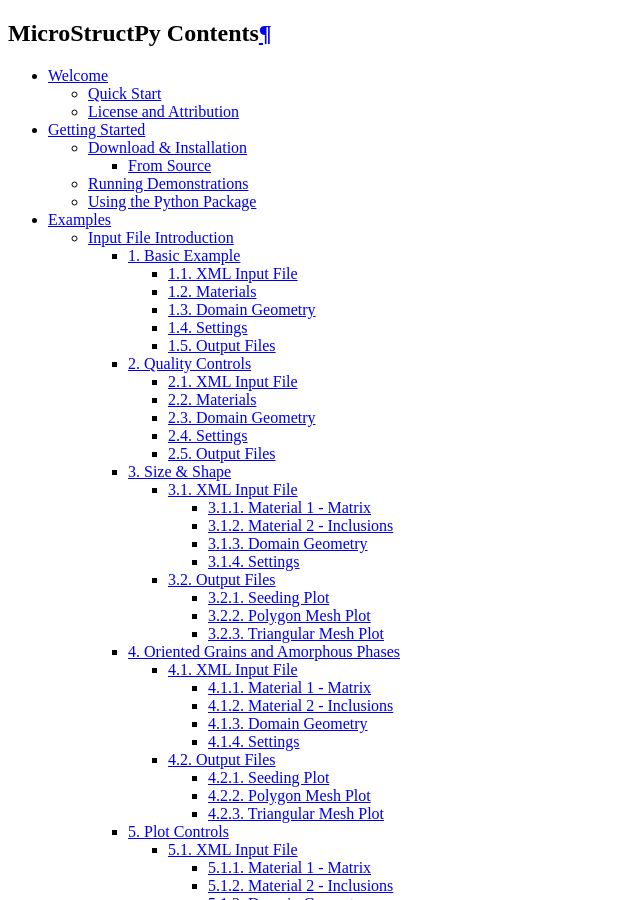
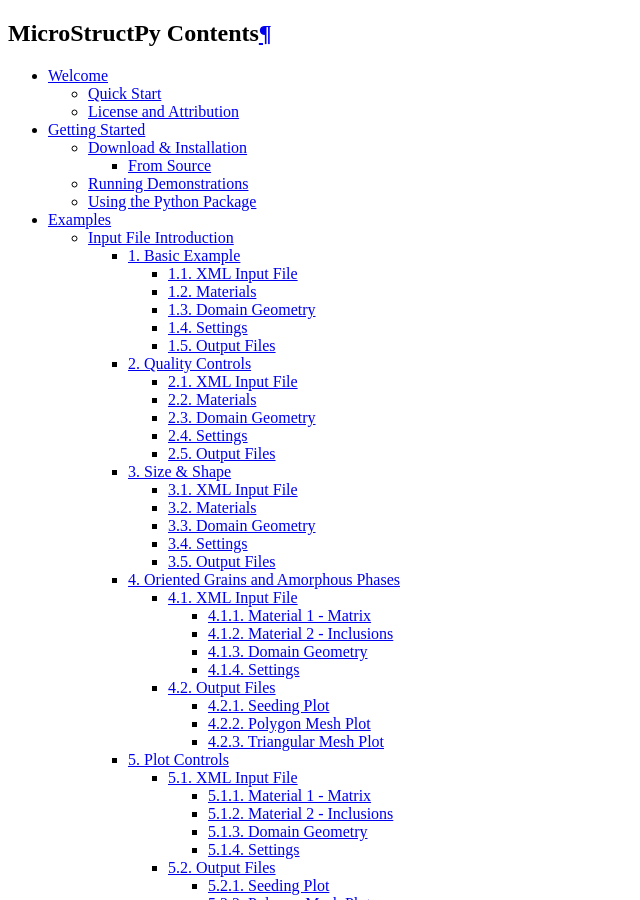
Before and after one commit to kip-hart/MicroStructPy, a Sphinx documentation site: the page built from docs/source/contents.rst, in a window 1280 px wide and 900 px high. Shown: the whole window, without its empty margins (0-640 px from the left). Built offline with Sphinx 7.4.7, drawn with Linux system fonts in a browser that asks for light colours; some of the changed lines change nothing that is shown.

Commit message:
updated 3rd input file introduction

```diff
--- a/docs/source/ex_3_size_shape.rst
+++ b/docs/source/ex_3_size_shape.rst
@@ -18,24 +18,11 @@
     :language: xml
 
 
-Material 1 - Matrix
--------------------
-
-.. literalinclude:: ../../examples/intro_3_size_shape.xml
-    :language: xml
-    :lines: 3-14
-    :dedent: 4
+Materials
+=========
 
 There are two materials, in a 2:1 ratio based on volume.
 The first is a matrix, which is represented with small circles.
-
-Material 2 - Inclusions
------------------------
-
-.. literalinclude:: ../../examples/intro_3_size_shape.xml
-    :language: xml
-    :lines: 16-32
-    :dedent: 4
 
 The second material consists of elliptical inclusions with size ranging from
 0 to 2 and aspect ratio ranging from 1 to 3.
@@ -44,53 +31,81 @@
 uniformly distributed from 0 to 360 degrees.
 
 Domain Geometry
----------------
-
-.. literalinclude:: ../../examples/intro_3_size_shape.xml
-    :language: xml
-    :lines: 23-27
-    :dedent: 4
+===============
 
 These two materials fill a square domain.
 The bottom-left corner of the rectangle is the origin, which puts the
 rectangle in the first quadrant.
-The side length is 20, which is 10x the size of the inclusions.
+The side length is 20, which is 10x the size of the inclusions
+to ensure that the microstructure is statistically representative.
 
 
 Settings
---------
+========
 
-.. literalinclude:: ../../examples/intro_3_size_shape.xml
-    :language: xml
-    :lines: 29-43
-    :dedent: 4
+Many settings have been left to their defaults, with the exceptions being the
+verbose mode and output directory.
 
-PNG files of each step in the process will be output, as well as the
-intermediate text files.
-They are saved in a folder named ``intro_3_size_shape``, in the current directory
-(i.e ``./intro_3_size_shape``).
+By default, MicroStructPy does not print status updates to the command line.
+Switching the verbose mode on will regularly print the status of the code.
+
+The output directory is a filepath for writing text and image files.
+By default, MicroStructPy outputs texts files containing data on the seeds,
+polygon mesh, and triangular mesh as well as the corresponding image files,
+saved in PNG format.
+
+.. note::
+
+    The ``<directory>`` field can be an absolute or relative filepath. If it is
+    relative, outputs are written relative to the **input file**, not the
+    current working directory.
 
 
 Output Files
 ============
 
-The three plots that this file generates are the seeding, the polygon mesh,
-and the triangular mesh.
+.. only:: not latex
 
-Seeding Plot
-------------
+    The three plots that this file generates are the seeding, the polygon mesh,
+    and the triangular mesh.
+    These three plots are shown below.
 
-.. image:: ../../examples/intro_3_size_shape/seeds.png
-   :alt: Seed particles.
+    .. figure:: ../../examples/intro_3_size_shape/seeds.png
+        :alt: Seed geometries.
 
-Polygon Mesh Plot
------------------
+        Seed geometries
 
-.. image:: ../../examples/intro_3_size_shape/polymesh.png
-   :alt: Polygon mesh.
+    .. figure:: ../../examples/intro_3_size_shape/polymesh.png
+        :alt: Polygonal mesh.
 
-Triangular Mesh Plot
---------------------
+        Polygonal mesh
 
-.. image:: ../../examples/intro_3_size_shape/trimesh.png
-   :alt: Triangular mesh.
+    .. figure:: ../../examples/intro_3_size_shape/trimesh.png
+        :alt: Triangular mesh.
+
+        Triangular mesh
+
+.. only:: latex
+
+    .. raw:: latex
+
+        The three plots that this file generates are the seeding, the polygon mesh,
+        and the triangular mesh.
+        These three plots are shown in Fig.~\ref{fig:ex_3_size_shape}.
+
+        \begin{figure}[htbp]
+            \centering
+            \subfloat[Seed geometries]{
+                \includegraphics[width=0.3\textwidth]{../../examples/intro_3_size_shape/seeds.png}
+            }
+            ~
+            \subfloat[Polygonal mesh]{
+                \includegraphics[width=0.3\textwidth]{../../examples/intro_3_size_shape/polymesh.png}
+            }
+            ~
+            \subfloat[Triangular mesh]{
+                \includegraphics[width=0.3\textwidth]{../../examples/intro_3_size_shape/trimesh.png}
+            }
+            \caption{Output plots for basic example.}
+            \label{fig:ex_3_size_shape}
+        \end{figure}
```
Also changed, not shown: 1 other file.
